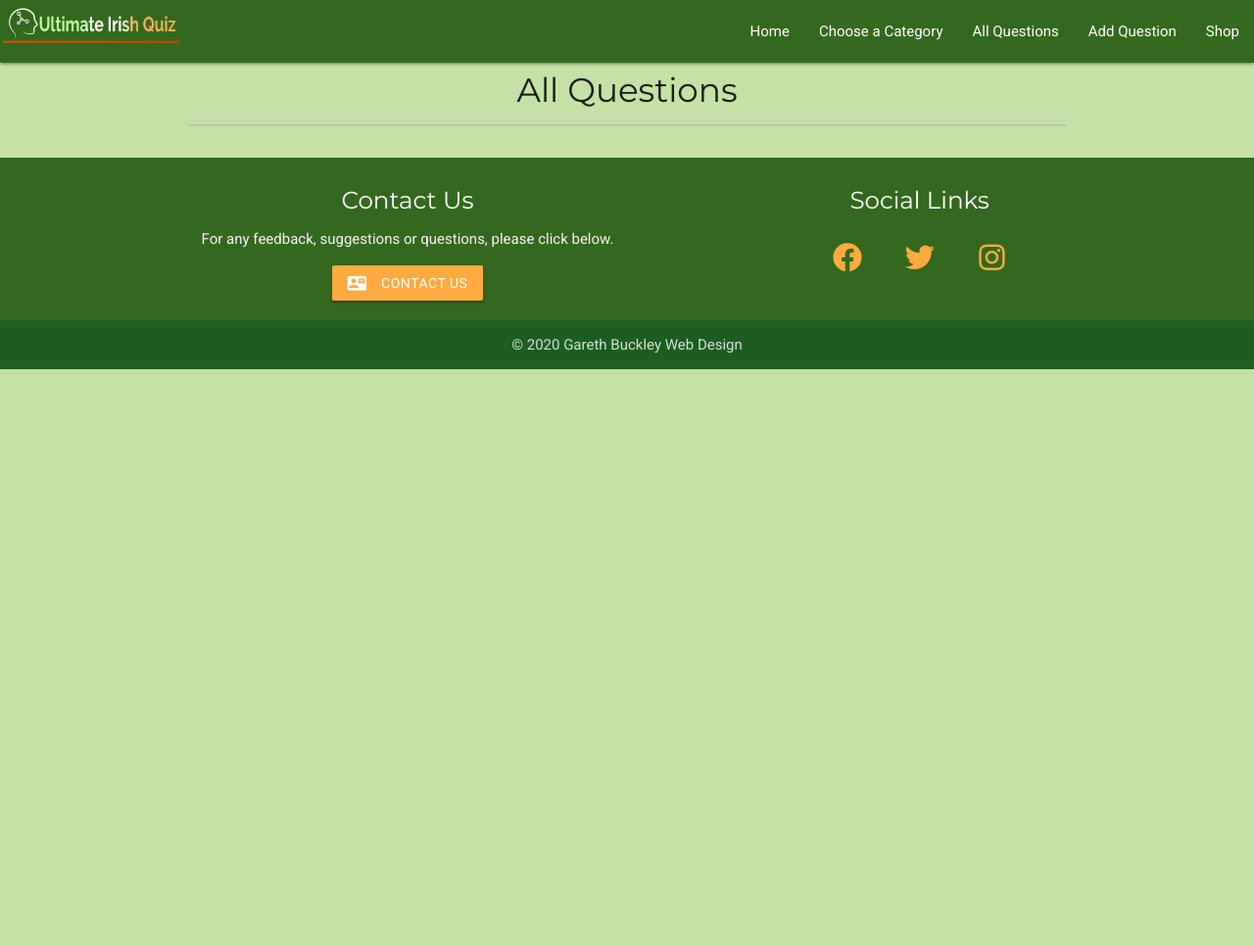
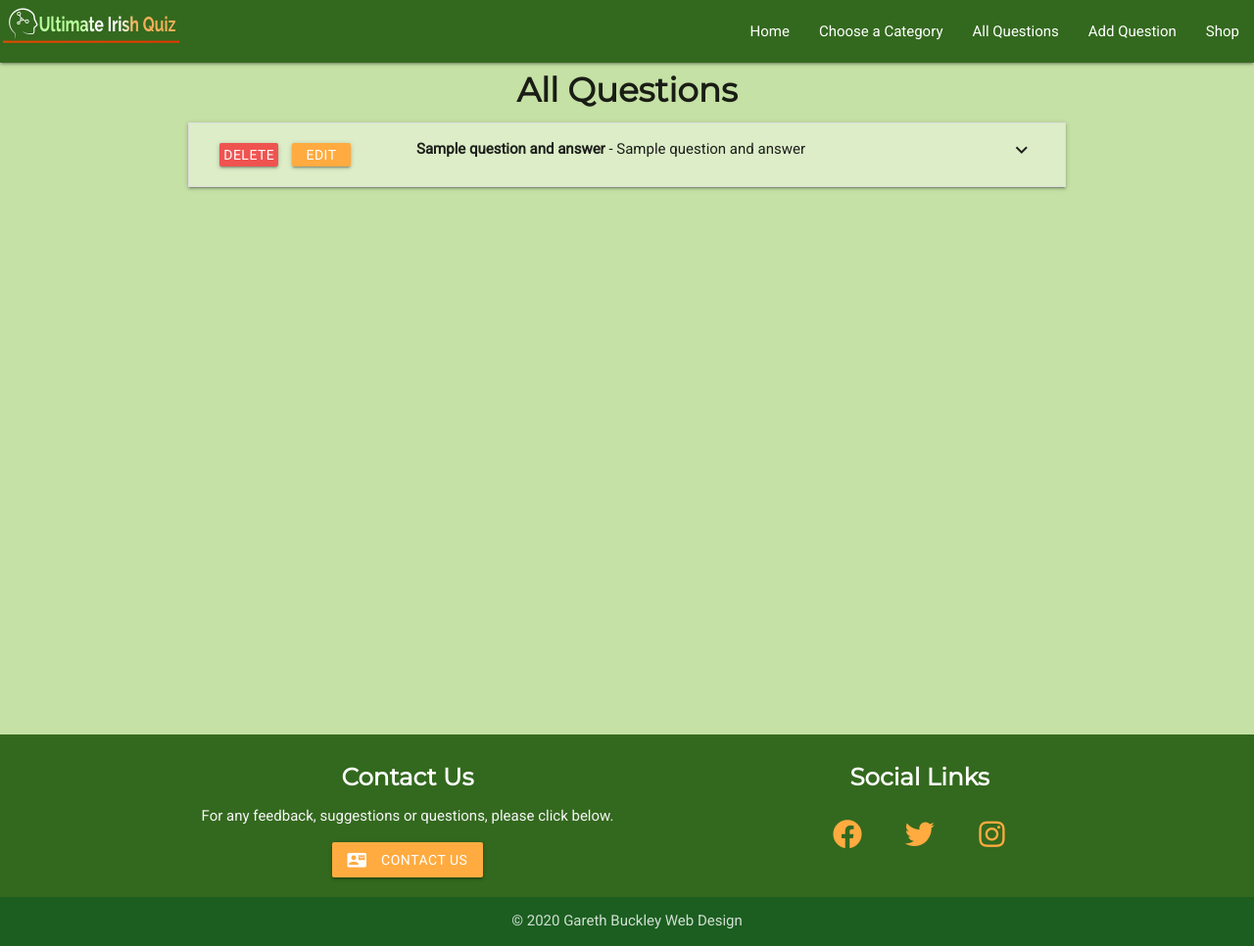
Before and after one commit to Gareth1980/ultimate-irish-quiz, a Flask app: page /get_music in a window 1280 px wide. Shown: the whole page at 98% size. Before the commit the page ends 377 px from the top, so only its background shows below. Run offline with Flask 2, Linux system fonts and the light colour scheme; a database or web service that is not in the repository returns one stand-in record (values such as "Sample title"); some libraries are stand-ins or nearby versions.

Commit message:
updated routes for category questions, update category.html to show questions, update links with id's in navbar and positioned footer at bottom for ipad view.

```diff
--- a/app.py
+++ b/app.py
@@ -75,47 +75,58 @@ def get_under_construction():
 # Route for General Knowledge category
 @app.route('/get_general_knowledge')
 def get_general_knowledge():
+    question_and_answer = list(mongo.db.question_and_answer.find(
+        {'category_name': 'General Knowledge'}))
     return render_template("categories.html",
-                           category=mongo.db.question_and_answer.find({'category_name': 'General Knowledge'}))
+                           question_and_answer=question_and_answer)
 
 # Route for Geography category
-
-
 @app.route('/get_geography')
 def get_geography():
+    question_and_answer = list(
+        mongo.db.question_and_answer.find({'category_name': 'Geography'}))
     return render_template("categories.html",
-                           category=mongo.db.question_and_answer.find({'category_name': 'Geography'}))
+                           question_and_answer=question_and_answer)
 
 # Route for History category
 @app.route('/get_history')
 def get_history():
+    question_and_answer = list(
+        mongo.db.question_and_answer.find({'category_name': 'History'}))
     return render_template("categories.html",
-                           category=mongo.db.question_and_answer.find({'category_name': 'History'}))
+                           question_and_answer=question_and_answer)
 
 # Route for Music category
 @app.route('/get_music')
 def get_music():
+    question_and_answer = list(
+        mongo.db.question_and_answer.find({'category_name': 'Music'}))
     return render_template("categories.html",
-                           category=mongo.db.question_and_answer.find({'category_name': 'Music'}))
+                           question_and_answer=question_and_answer)
 
 # Route for Politics category
 @app.route('/get_politics')
 def get_politics():
+    question_and_answer = list(
+        mongo.db.question_and_answer.find({'category_name': 'Politics'}))
     return render_template("categories.html",
-                           category=mongo.db.question_and_answer.find({'category_name': 'Politics'}))
+                           question_and_answer=question_and_answer)
 
 # Route for Sports category
 @app.route('/get_sport')
 def get_sport():
+    question_and_answer = list(
+        mongo.db.question_and_answer.find({'category_name': 'Sport'}))
     return render_template("categories.html",
-                           category=mongo.db.question_and_answer.find({'category_name': 'Sport'}))
+                           question_and_answer=question_and_answer)
 
 # Route for TV and Film category
 @app.route('/get_tv_and_film')
 def get_tv_and_film():
+    question_and_answer = list(mongo.db.question_and_answer.find({
+                               'category_name': 'TV and Film'}))
     return render_template("categories.html",
-                           category=mongo.db.question_and_answer.find({'category_name': 'TV and Film'}))
-
+                           question_and_answer=question_and_answer)
 
 if __name__ == '__main__':
     app.run(host=os.environ.get('IP'),
--- a/static/css/style.css
+++ b/static/css/style.css
@@ -11,6 +11,7 @@ body {
 .headings {
   margin-top: 10px;
   font-family: "Montserrat", sans-serif;
+  font-weight: bold;
 }
 
 /* Style questions and answers section */
@@ -189,6 +190,14 @@ a.waves-effect.waves-light.btn.modal-trigger.orange.accent-2.hoverable:hover {
   margin-bottom: 0.5rem;
 }
 
+.modal-content {
+    background-color: #dcedc8 !important;
+}
+
+.modal-footer {
+    background-color: #dcedc8 !important;
+}
+
 /* Style social links in footer */
 .social-links {
   text-align: center;
@@ -216,3 +225,17 @@ a.waves-effect.waves-light.btn.modal-trigger.orange.accent-2.hoverable:hover {
   display: inline-flex;
   padding: 5px;
 }
+
+/* To fix footer at bottom of page for ipads as not enough content on some pages */
+html, body {
+  height: 100%;
+  margin: 0;
+}
+.wrapper {
+  min-height: 100%;
+  margin-bottom: -50px;
+}
+.footer,
+.push {
+  height: 50px;
+}
--- a/templates/base.html
+++ b/templates/base.html
@@ -44,6 +44,7 @@
     </script>
   </head>
   <body>
+  <div class="wrapper">
     <!-- Navbar -->
     <header>
       <div class="navbar-fixed">
@@ -52,7 +53,7 @@
             <a href="{{url_for('get_questions')}}" class="brand-logo"
               ><img
                 class="logo"
-                src="static/images/logo.png"
+                src="{{url_for('static', filename='images/logo.png')}}"
                 alt="Ultimate Irish Quiz"
             /></a>
             <a href="#" data-target="mobile-demo" class="sidenav-trigger"
@@ -60,8 +61,8 @@
             >
             <ul class="right hide-on-med-and-down">
               <li><a href="{{url_for('get_questions')}}">Home</a></li>
-              <li><a href="#all_categories">Choose a Category</a></li>
-              <li><a href="#all_questions">All Questions</a></li>
+              <li><a href="{{ url_for('.get_questions', _anchor='all_categories')}}">Choose a Category</a></li>
+              <li><a href="{{ url_for('.get_questions', _anchor='all_questions')}}">All Questions</a></li>
               <li><a href="{{url_for('add_question')}}">Add Question</a></li>
               <li><a href="{{url_for('get_shop')}}">Shop</a></li>
             </ul>
@@ -71,8 +72,8 @@
 
       <ul class="sidenav" id="mobile-demo">
         <li><a href="{{url_for('get_questions')}}">Home</a></li>
-        <li><a href="#all_categories">Choose a Category</a></li>
-        <li><a href="#all_questions">All Questions</a></li>
+        <li><a href="{{ url_for('.get_questions', _anchor='all_categories') }}">Choose a Category</a></li>
+        <li><a href="{{ url_for('.get_questions', _anchor='all_questions')}}">All Questions</a></li>
         <li><a href="{{url_for('add_question')}}">Add Question</a></li>
         <li><a href="{{url_for('get_shop')}}">Shop</a></li>
       </ul>
@@ -83,6 +84,8 @@
         {% block content %} {% endblock %}
       </div>
     </div>
+    <div class="push"></div>
+  </div>
     <!-- Footer -->
     <footer class="page-footer center-align light-green darken-4">
       <div class="container">
--- a/templates/categories.html
+++ b/templates/categories.html
@@ -25,8 +25,8 @@
         </div>
 
         <div class="question_header col s9">
-          <b>{{question_and_answer.category_name}}</b> -
-          {{question_and_answer.question}}
+          <b>{{category.category_name}}</b> -
+          {{category.question}}
         </div>
         <i class="large material-icons">expand_more</i>
       </div>
@@ -36,7 +36,7 @@
           <b>Answer:</b>
         </div>
         <div class="col s9">
-          {{question_and_answer.answer}}
+          {{category.answer}}
         </div>
       </div>
     </li>
```
